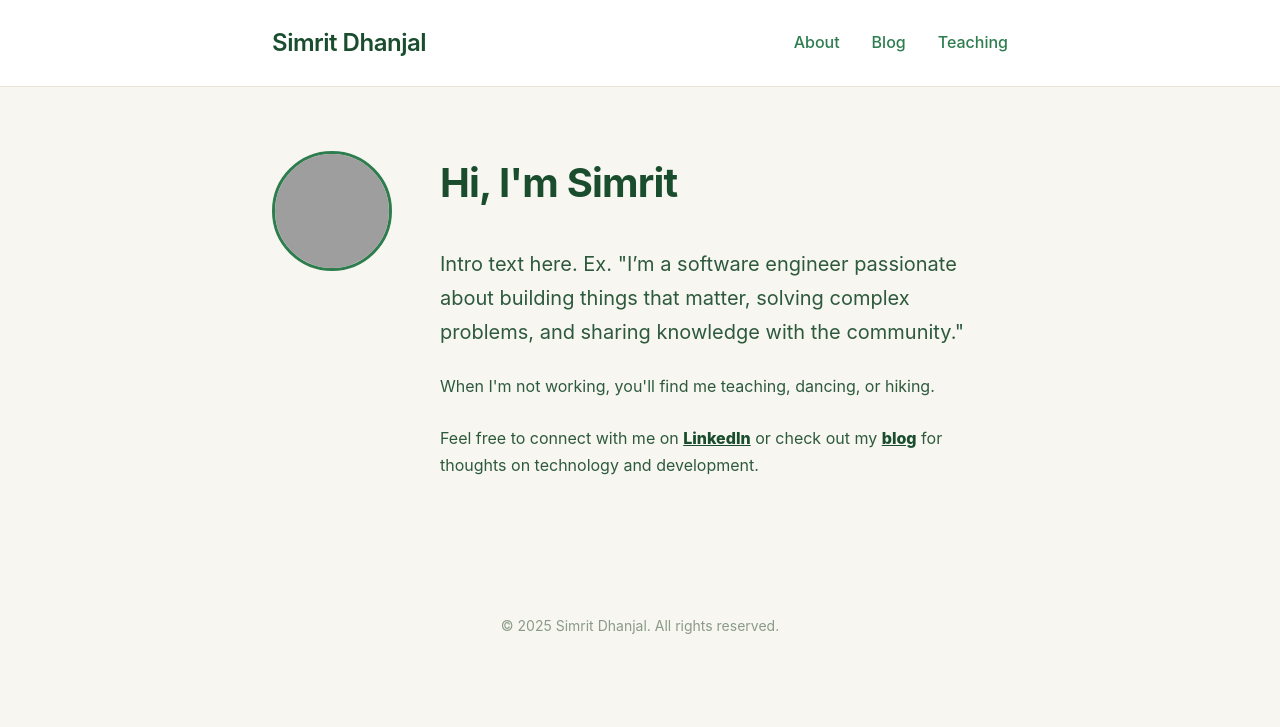
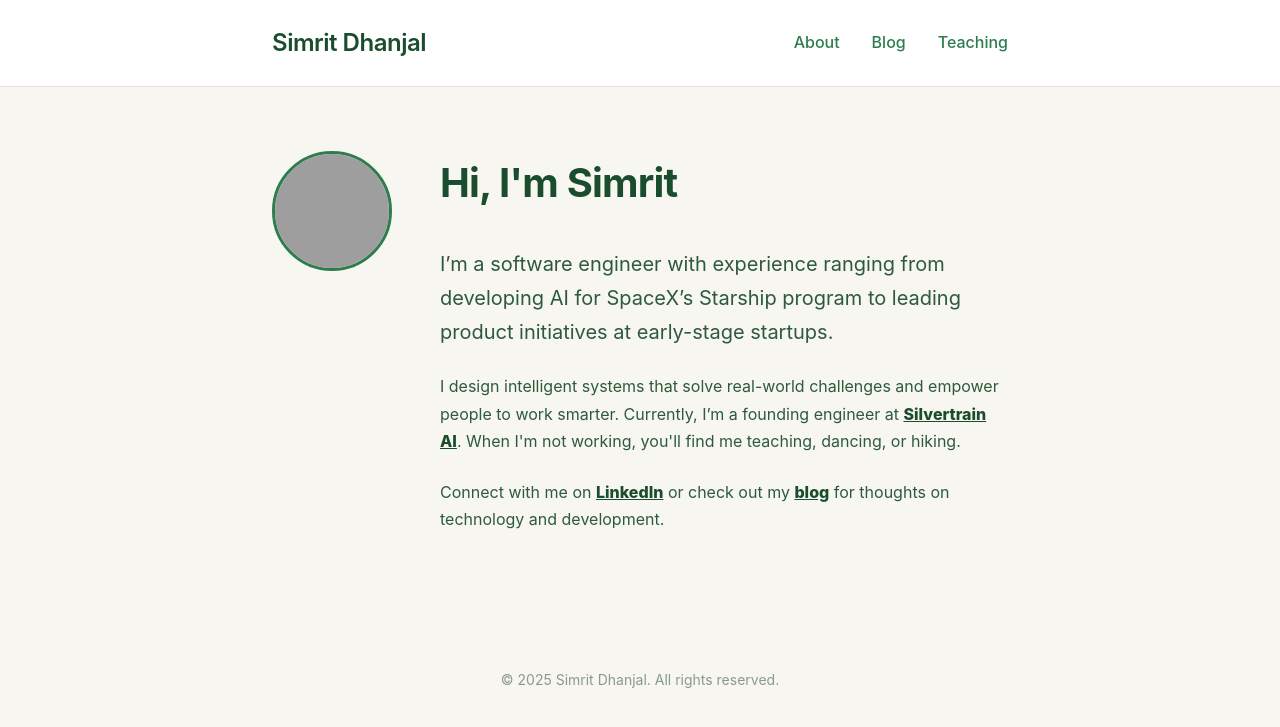
Before and after one commit to simritdhanjal/simritdhanjal.github.io, a Jekyll site: the page built from index.md, in a window 1280 px wide. Shown: the top 727 px of the page. Built offline with Jekyll 4.4.1, drawn with Linux system fonts in a browser that asks for light colours; grey boxes are pictures that could not be loaded.

Commit message:
fix about

```diff
--- a/index.md
+++ b/index.md
@@ -13,15 +13,16 @@ title: About
     <h1>Hi, I'm Simrit</h1>
 
     <p class="intro">
-      Intro text here. Ex. "I’m a software engineer passionate about building things that matter, solving complex problems, and sharing knowledge with the community."
+    I’m a software engineer with experience ranging from developing AI for SpaceX’s Starship program to leading product initiatives at early-stage startups.
     </p>
 
     <p>
+      I design intelligent systems that solve real-world challenges and empower people to work smarter. Currently, I’m a founding engineer at <a href="https://www.silvertrain.ai/">Silvertrain AI</a>.
       When I'm not working, you'll find me teaching, dancing, or hiking.
     </p>
 
     <p>
-      Feel free to connect with me on <a href="https://linkedin.com/in/simrit-dhanjal" target="_blank" rel="noopener">LinkedIn</a> or check out my <a href="/blog.html">blog</a> for thoughts on technology and development.
+      Connect with me on <a href="https://linkedin.com/in/simrit-dhanjal" target="_blank" rel="noopener">LinkedIn</a> or check out my <a href="/blog.html">blog</a> for thoughts on technology and development.
     </p>
   </div>
 </div>
```
Also changed, not shown: _posts/2025-01-15-why-i-love-to-teach.md (deleted, +0 -8 lines), _posts/2025-08-07-ai-drift.md (+1 -1 lines).
